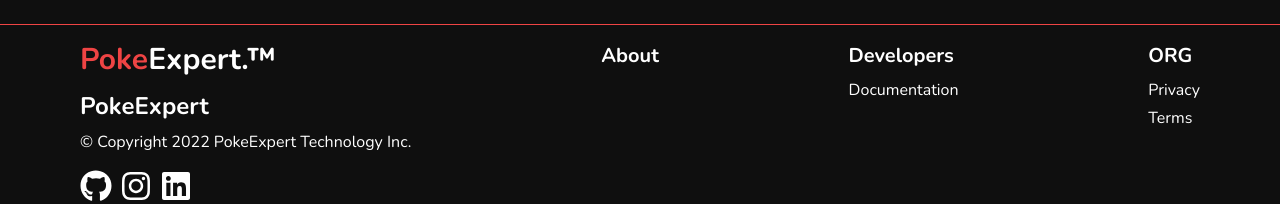
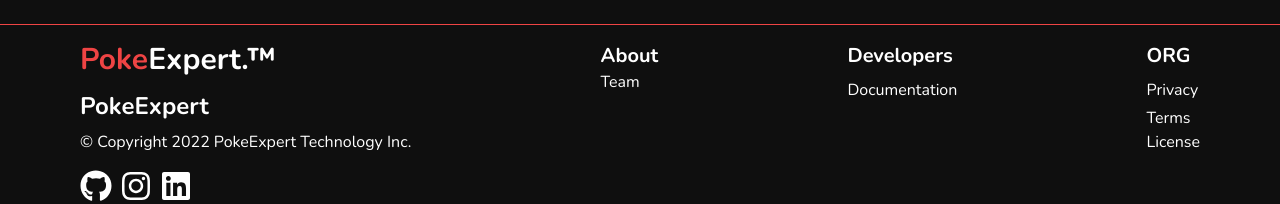
Before and after one commit to davidliberal0/poke-expert-react, a React (Create React App) app: page / in a window 1280 px wide. Shown: the part 591-795 px from the top of the page. Built offline with nearby package versions, Linux system fonts and the light colour scheme.

Commit message:
add footer links

```diff
--- a/src/components/footer/Footer.jsx
+++ b/src/components/footer/Footer.jsx
@@ -39,15 +39,23 @@
         </div>
         <div className="" style={{ marginRight: "10rem" }}>
           <div className="text-white font-bold text-xl">About</div>
+          <div className="text-white font-extralight">
+            <a href="/about">Team</a>
+          </div>
         </div>
         <div className="text-white" style={{ marginRight: "10rem" }}>
           <div className="text-xl font-bold mb-2">Developers</div>
-          <div className="font-extralight">Documentation</div>
+          <div className="font-extralight">
+            <a href="https://github.com/davidliberal0/poke-expert-react">
+              Documentation
+            </a>
+          </div>
         </div>
         <div className="text-white">
           <div className="text-xl font-bold mb-2">ORG</div>
           <div className="mb-1">Privacy</div>
           <div>Terms</div>
+          <div className="text-white font-extralight">License</div>
         </div>
       </div>
     </div>
```
